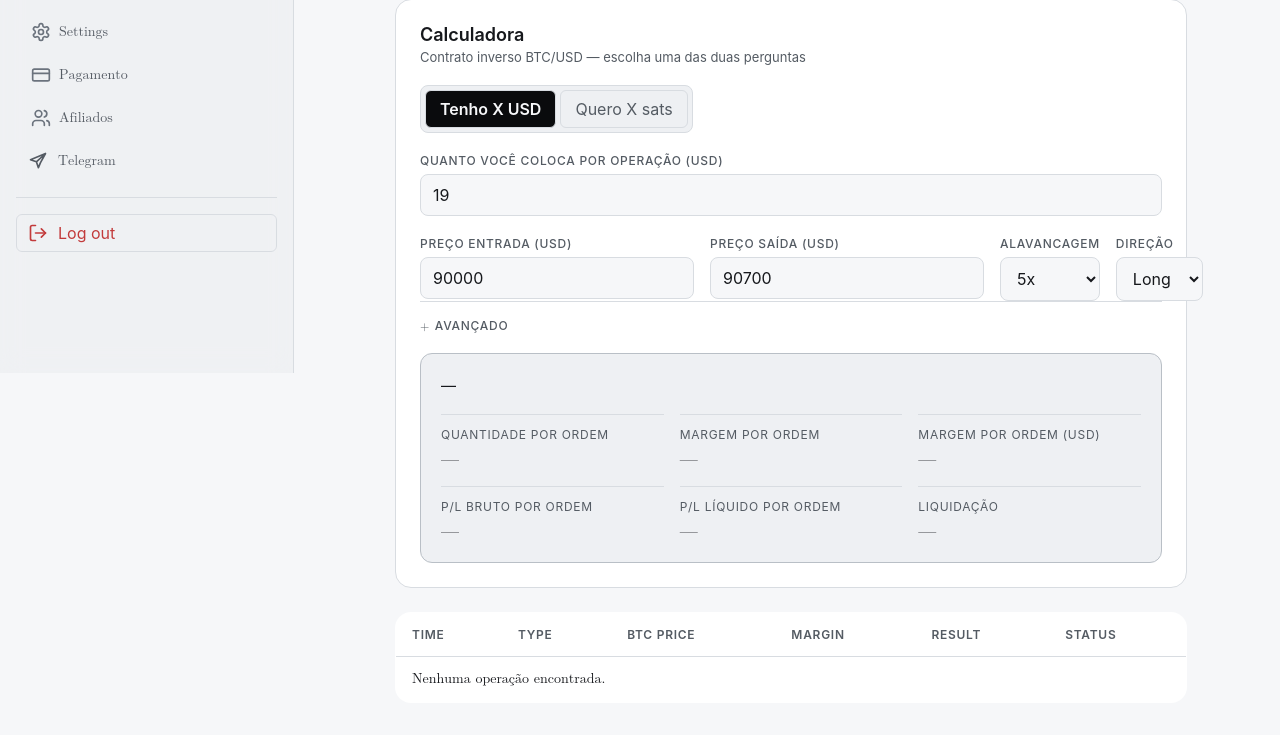
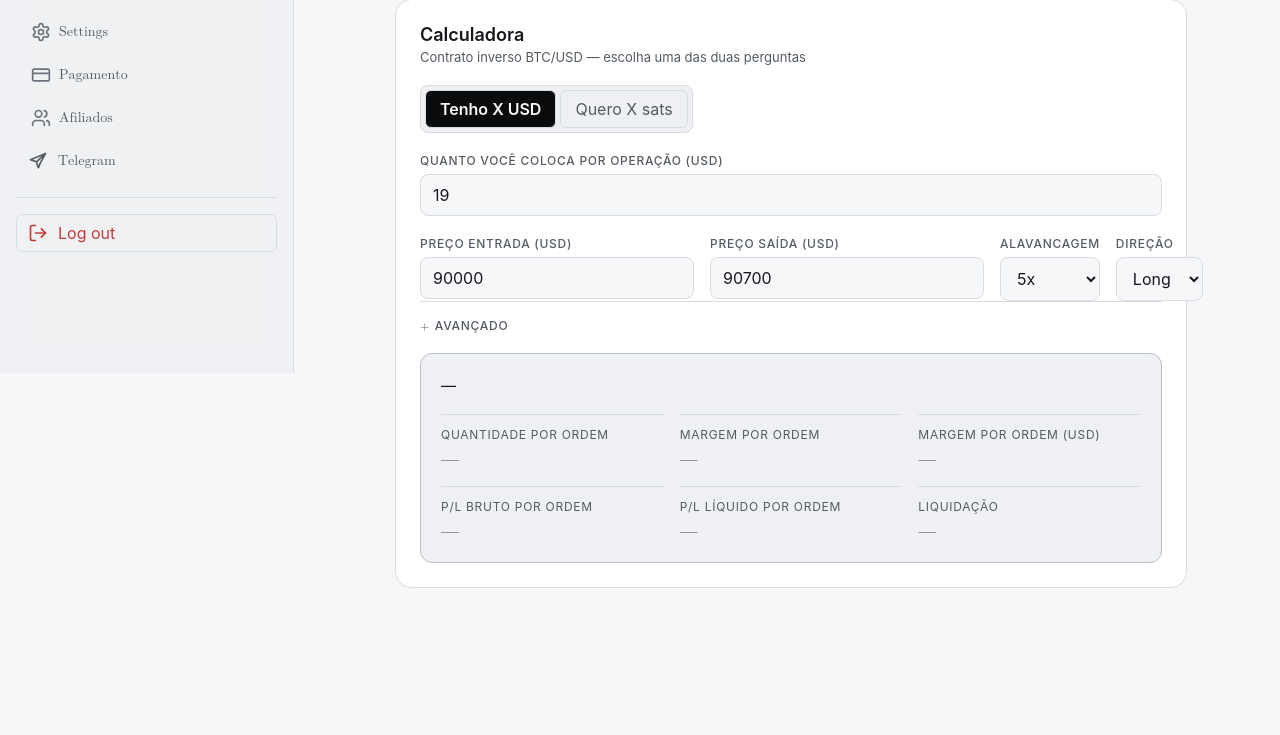
Before and after one commit to Leayxz/clark, a Django app: template source/operations/templates/operations.html in a window 1280 px wide. Shown: the part 427-1162 px from the top of the page. After the commit the page ends 1015 px from the top, so only its background shows below. Run offline with Django 3.2, Linux system fonts and the light colour scheme; the template is opened without the code that fills it, so the values that code supplies are empty.

Commit message:
chore(operations): remove tabela de operações sem uso
Remove a tabela clark-ops-table com thead e tbody, que não era preenchida por nenhum código no operations.ts e representava markup morto na página.

```diff
--- a/source/operations/templates/operations.html
+++ b/source/operations/templates/operations.html
@@ -165,26 +165,6 @@
     </section>
 
 
-    <!-- -------------------------------------------- Operations Table -------------------------------------------- -->
-
-    <table class="clark-ops-table">
-        <thead>
-            <tr>
-                <th>Time</th>
-                <th>Type</th>
-                <th>BTC Price</th>
-                <th>Margin</th>
-                <th>Result</th>
-                <th>Status</th>
-            </tr>
-        </thead>
-        <tbody id="operations_body">
-            <tr>
-                <td colspan="6" class="clark-ops-empty">Nenhuma operação encontrada.</td>
-            </tr>
-        </tbody>
-    </table>
-
 </div>
 <script type="module" src="{% static 'javascript/operations.js' %}"></script>
 <script type="module" src="{% static 'javascript/sidebar.js' %}"></script>
```
